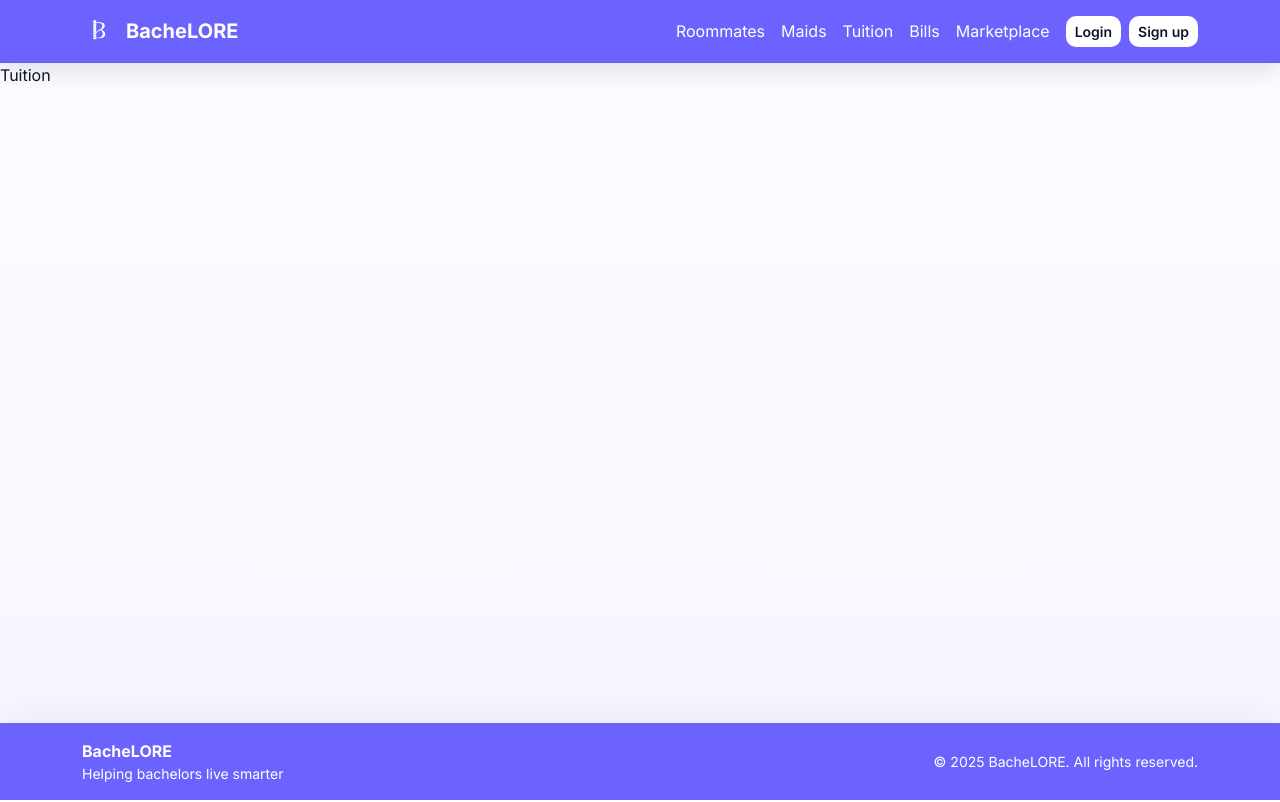
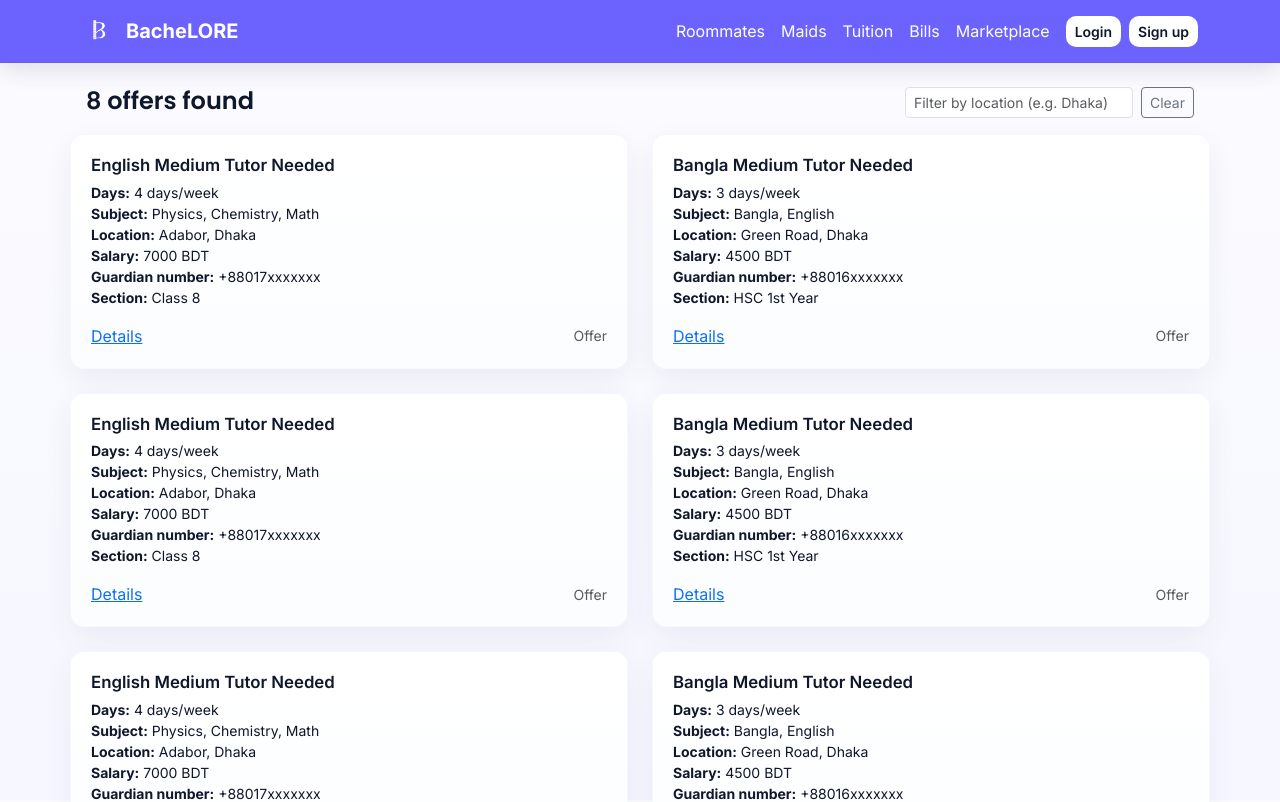
Before and after one commit to Tayebbb/BacheLORE, a React (Vite) app: page /tuition in a window 1280 px wide. Shown: the top 802 px of the page. Built offline with nearby package versions, Linux system fonts and the light colour scheme.

Commit message:
tuition page(front end)

```diff
--- a/src/assets/global.css
+++ b/src/assets/global.css
@@ -136,3 +136,23 @@ footer{box-shadow: 0 -8px 40px rgba(8,12,40,0.06);}
 @media (min-width: 992px){
   .container-hero{padding:8rem 2rem}
 }
+
+/* Tuition finder specific styles */
+.tuition-page{background: transparent}
+.tuition-sidebar{padding:0}
+.tuition-sidebar .sidebar-inner{height:calc(100vh - 120px); background: linear-gradient(180deg,#0d6efd,#0b66d6); color:white; padding:1.25rem; border-radius:12px; position:sticky; top:40px}
+.tuition-sidebar .brand-toggle{position:absolute; right:-18px; top:12px; background:#fff; color:#0b66d6; width:36px; height:36px; display:flex; align-items:center; justify-content:center; border-radius:50%; box-shadow:0 6px 18px rgba(11,102,214,0.12)}
+.tuition-sidebar .avatar{width:88px; height:88px; border-radius:50%; background:rgba(255,255,255,0.18); margin:0 auto}
+.tuition-sidebar .name{font-weight:700}
+.tuition-sidebar .nav-link{color:rgba(255,255,255,0.92); padding:.65rem 0}
+.tuition-sidebar .nav-link.active{background: rgba(255,255,255,0.06); border-radius:8px; padding-left:.8rem}
+
+.job-card{background: linear-gradient(180deg,#ffffff,#fbfdff); border-radius:14px; padding:1.25rem; box-shadow:0 10px 30px rgba(16,24,60,0.06); border:1px solid rgba(11,102,214,0.04); min-height:200px}
+.job-card .job-title{font-size:1.05rem; font-weight:600; margin-bottom:.4rem}
+.job-card .meta{color:var(--muted)}
+.job-card .fw-bold{font-weight:700}
+
+@media (max-width: 991px){
+  .tuition-sidebar{display:none}
+  .tuition-page{padding:1rem}
+}
--- /dev/null
+++ b/src/pages/Tuition.jsx
@@ -0,0 +1,65 @@
+import React, { useState } from 'react'
+import { Link } from 'react-router-dom'
+
+const sampleJobs = new Array(8).fill(0).map((_,i)=>({
+  id: 178000 + i,
+  title: i%2===0? 'English Medium Tutor Needed' : 'Bangla Medium Tutor Needed',
+  days: i%2===0? '4 days/week' : '3 days/week',
+  subject: i%2===0? 'Physics, Chemistry, Math' : 'Bangla, English',
+  location: i%2===0? 'Adabor, Dhaka' : 'Green Road, Dhaka',
+  salary: i%2===0? '7000 BDT' : '4500 BDT',
+  guardian: i%2===0? '+88017xxxxxxx' : '+88016xxxxxxx',
+  section: i%2===0? 'Class 8' : 'HSC 1st Year'
+}))
+
+export default function Tuition(){
+  const [locationFilter, setLocationFilter] = useState('')
+
+  const filtered = sampleJobs.filter(j => {
+    if(!locationFilter) return true
+    return j.location.toLowerCase().includes(locationFilter.trim().toLowerCase())
+  })
+
+  return (
+    <main className="tuition-page container-fluid py-4">
+      <div className="container px-0">
+        <div className="d-flex flex-column flex-md-row align-items-start justify-content-between mb-3 px-3">
+          <div className="mb-2 mb-md-0">
+            <h4 className="mb-0">{filtered.length} offers found</h4>
+          </div>
+
+          <div className="d-flex gap-2 align-items-center">
+            <input value={locationFilter} onChange={e=>setLocationFilter(e.target.value)} className="form-control form-control-sm" style={{minWidth:200}} placeholder="Filter by location (e.g. Dhaka)" />
+            <button className="btn btn-outline-secondary btn-sm" onClick={()=>setLocationFilter('')}>Clear</button>
+          </div>
+        </div>
+
+        <div className="row g-4">
+          {filtered.map(job=> (
+            <div key={job.id} className="col-md-6">
+              <article className="job-card">
+                <div className="job-card-inner">
+                  <h5 className="job-title">{job.title}</h5>
+
+                  <ul className="list-unstyled small mb-3">
+                    <li><strong>Days:</strong> {job.days}</li>
+                    <li><strong>Subject:</strong> {job.subject}</li>
+                    <li><strong>Location:</strong> {job.location}</li>
+                    <li><strong>Salary:</strong> {job.salary}</li>
+                    <li><strong>Guardian number:</strong> {job.guardian}</li>
+                    <li><strong>Section:</strong> {job.section}</li>
+                  </ul>
+
+                  <div className="d-flex justify-content-between align-items-center">
+                    <Link to={`/item/${job.id}`} className="link-primary">Details</Link>
+                    <div className="small text-muted">Offer</div>
+                  </div>
+                </div>
+              </article>
+            </div>
+          ))}
+        </div>
+      </div>
+    </main>
+  )
+}
--- a/src/routes/router.jsx
+++ b/src/routes/router.jsx
@@ -3,6 +3,7 @@ import { Routes, Route } from 'react-router-dom'
 import Home from '../pages/Home.jsx'
 import Login from '../pages/Login.jsx'
 import Signup from '../pages/Signup.jsx'
+import Tuition from '../pages/Tuition.jsx'
 import Navbar from '../components/Navbar.jsx'
 import Footer from '../components/Footer.jsx'
 
@@ -17,7 +18,7 @@ export default function Router(){
         <Route path="/dashboard" element={<div>Dashboard</div>} />
         <Route path="/roommates" element={<div>Roommates</div>} />
         <Route path="/maids" element={<div>Maids</div>} />
-        <Route path="/tuition" element={<div>Tuition</div>} />
+  <Route path="/tuition" element={<Tuition/>} />
         <Route path="/bills" element={<div>Bills</div>} />
         <Route path="/marketplace" element={<div>Marketplace</div>} />
         <Route path="/item/:id" element={<div>ItemDetail</div>} />
```
